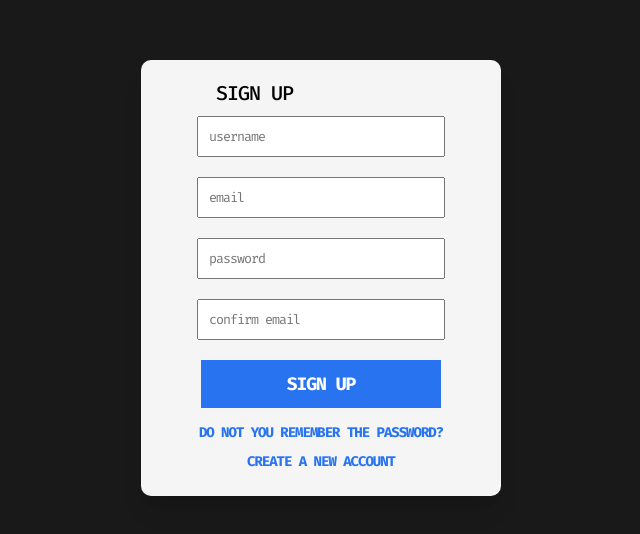
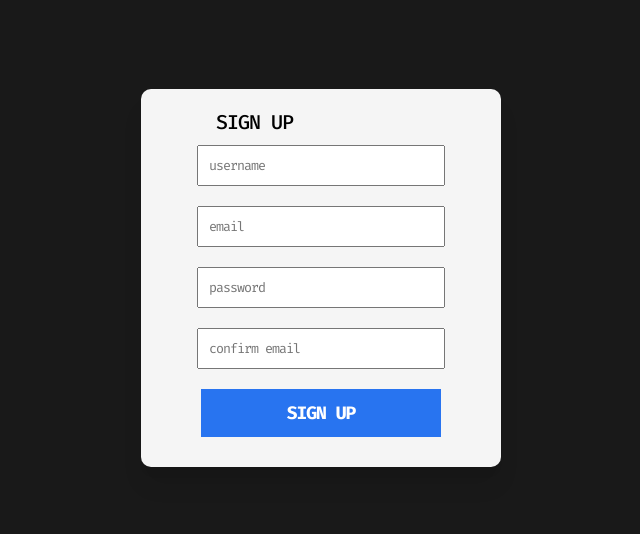
Before and after one commit to snow-2357/Ecommerce, a React (Create React App) app in the folder ecommerce_frontend/: page /signup in a window 1280 px wide. Shown: the part 122-656 px from the top of the page, without its empty margins (319-959 px from the left). Built offline with nearby package versions, Linux system fonts and the light colour scheme.

Commit message:
add: post req from Signup with axios

```diff
--- a/ecommerce_frontend/src/Pages/Signup.js
+++ b/ecommerce_frontend/src/Pages/Signup.js
@@ -1,20 +1,47 @@
+import { useState } from "react";
 import styled from "styled-components";
 import {mobile} from "../responsive";
+import axios from 'axios';
+const Signup = () => {
+  const [userName,SetUserName]   =useState("");
+  const [email,SetEmail]         =useState("");
+  const [password1,SetPassword1] =useState("");
+  const [password2,SetPassword2] =useState("");
 
-const Signup = () => {
+  const handleSubmit=(event)=>{
+    event.preventDefault();
+
+    const data = {
+      username : userName,
+      email    : email,
+      password : password1,
+    }
+    console.log(data);
+
+    axios.post('https://reqres.in/api/articles', data)
+    .then(response => {
+      console.log(response.data)
+    })
+    .catch(err=>{
+      console.log(err);
+    })
+
+  }
+
+
   return (
     <Container>
       <Wrapper>
         <Title>SIGN UP</Title>
-        <Form>
-          <Input placeholder="username" />
-          <Input placeholder="email" />
-          <Input placeholder="password" />
-          <Input placeholder="confirm email" />
+        <Form  onSubmit={handleSubmit} >
+          <Input placeholder="username" onChange={event => SetUserName(event.target.value)} />
+          <Input placeholder="email" onChange={event => SetEmail(event.target.value)} />
+          <Input placeholder="password" onChange={event => SetPassword1(event.target.value)} />
+          <Input placeholder="confirm email" onChange={event => SetPassword2(event.target.value)} />
           <Button>SIGN UP</Button>
-          <Link>DO NOT YOU REMEMBER THE PASSWORD?</Link>
-          <Link>CREATE A NEW ACCOUNT</Link>
         </Form>
+        {/* <Link>DO NOT YOU REMEMBER THE PASSWORD?</Link>
+        <Link>CREATE A NEW ACCOUNT</Link> */}
       </Wrapper>
     </Container>
   );
```
Also changed, not shown: 1 other file (tests, documents, lock files or other folders).
